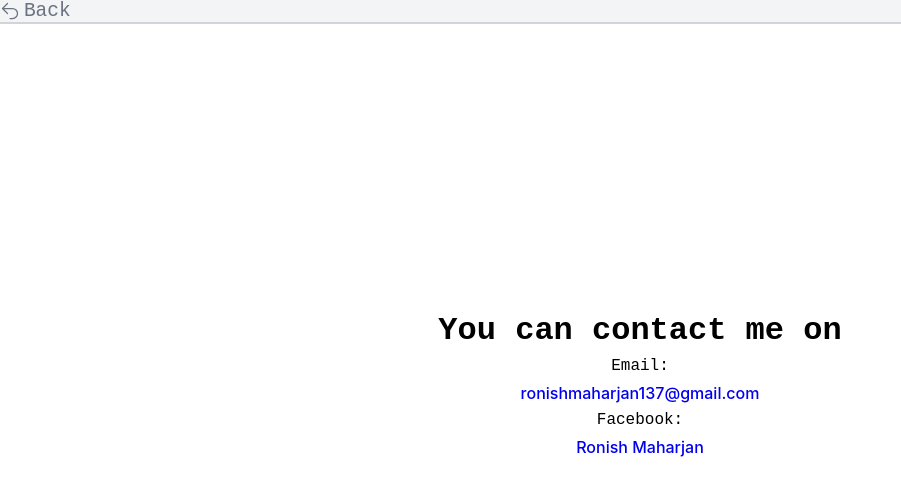
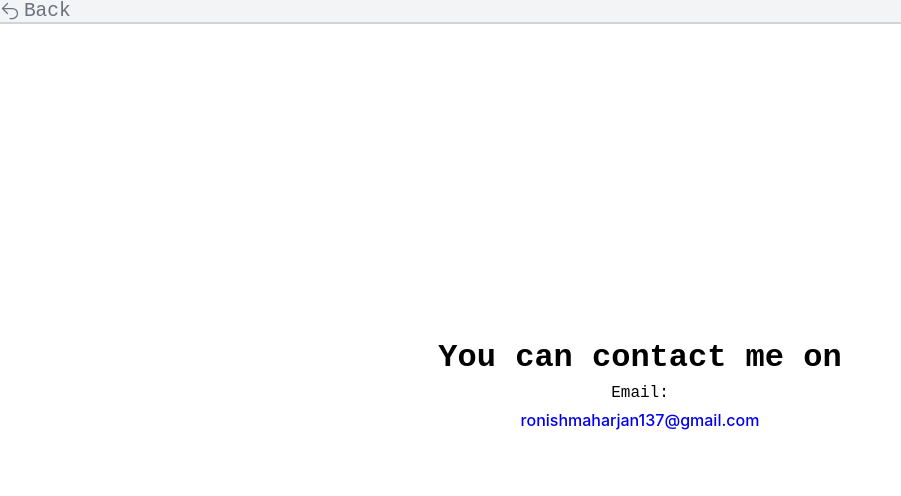
Before and after one commit to ronish-maharjan/website, a plain HTML site: page src/ContactMe.html in a window 1280 px wide. Shown: the whole page, without its empty margins (0-901 px from the left). Drawn offline with Linux system fonts and the light colour scheme.

Commit message:
Update ContactMe.html

```diff
--- a/src/ContactMe.html
+++ b/src/ContactMe.html
@@ -30,16 +30,7 @@
     <div class="container contact">
       <h1>You can contact me on</h1>
       <p>Email:</p>
-      <a class="contact__mail-link" href="mailto:ronishmaharjan137@gmail.com"
-        >ronishmaharjan137@gmail.com</a
-      >
-      <p>Facebook:</p>
-      <a
-        href="https://www.facebook.com/ronish.maharjan.545"
-        class="contact__fb-link"
-        target="_blank"
-        >Ronish Maharjan</a
-      >
+      <a class="contact__mail-link" href="mailto:ronishmaharjan137@gmail.com">ronishmaharjan137@gmail.com</a>
     </div>
   </body>
 </html>
```
